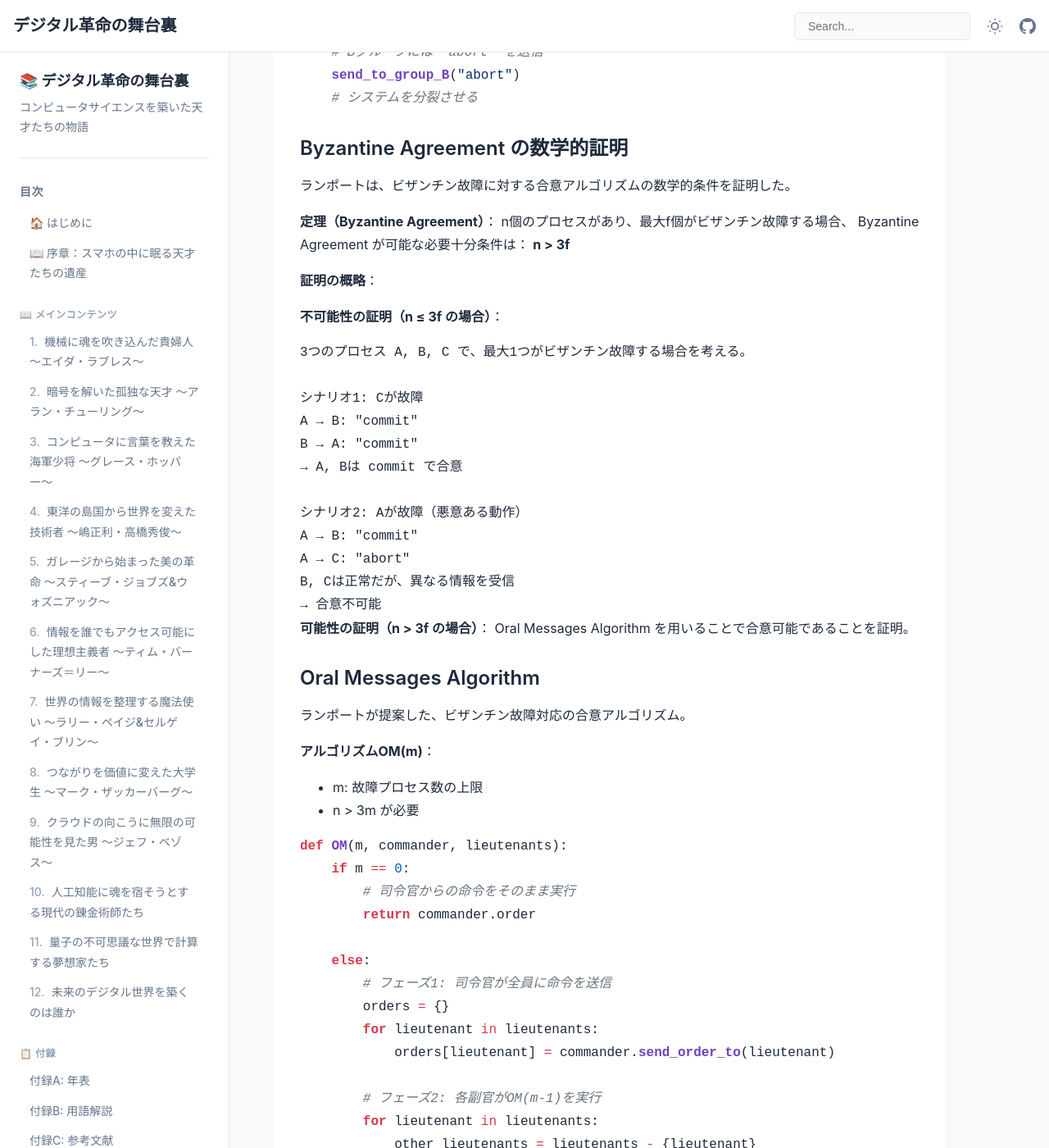
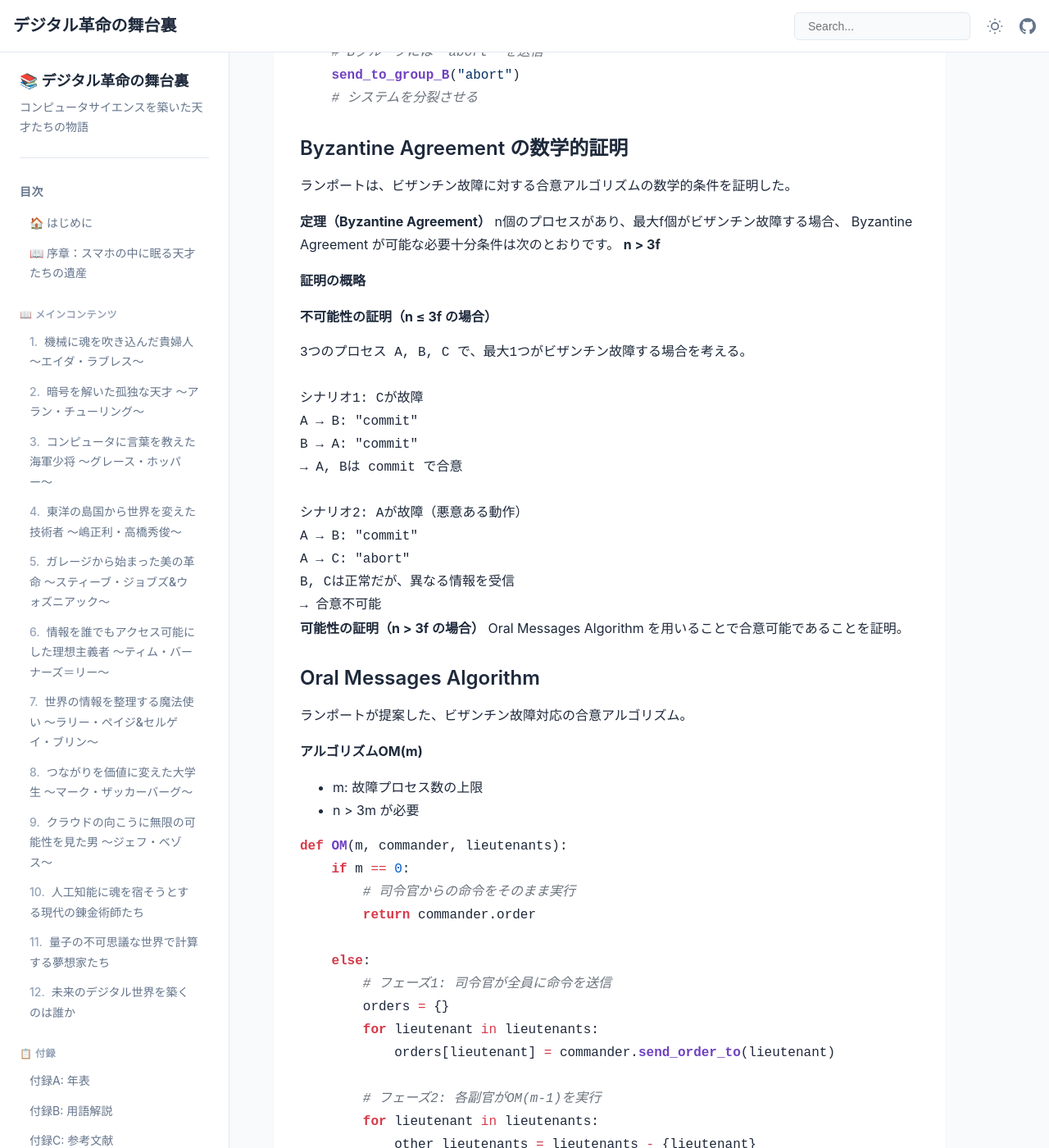
Before and after one commit to itdojp/cs-visionaries-book, a Jekyll site: the page built from docs/chapters/chapter14.md, in a window 1280 px wide and 1400 px high, scrolled down 8578 px. Shown: the whole window at 82% size. Built offline with Jekyll 4.4.1, drawn with Linux system fonts in a browser that asks for light colours; some of the changed text lies outside the part shown.

Commit message:
Stage3: 表現・スタイル微調整（第14章） (#66)
* feat(stage3): 第14章 表現・スタイル微調整

* docs: Proof of Stake の誤記を修正

````diff
--- a/docs/chapters/chapter14.md
+++ b/docs/chapters/chapter14.md
@@ -6,7 +6,7 @@ title: "第14章：分散システムに数学的厳密性をもたらした理
 
 # 第14章：分散システムに数学的厳密性をもたらした理論家
 
-## 〜レスリー・ランポート（1941-）〜
+## 〜レスリー・ランポート（1941〜）〜
 
 ### ドラマチックな導入
 
@@ -34,7 +34,7 @@ title: "第14章：分散システムに数学的厳密性をもたらした理
 
 高校卒業後、ランポートはマサチューセッツ州のブランダイス大学に進学し、数学を専攻した。1960年に学士号を取得後、同大学院で数学の研究を続けた。
 
-**学生時代の研究分野**：
+**学生時代の研究分野**
 - **位相幾何学**：空間の性質を研究する抽象数学
 - **代数的位相数学**：代数学と幾何学の融合分野
 - **論理学**：数学的推論の基盤理論
@@ -42,7 +42,7 @@ title: "第14章：分散システムに数学的厳密性をもたらした理
 
 1972年、ランポートは「Abelian Group Action on Trees（木に対するアーベル群の作用）」という論文で博士号を取得した。これは非常に抽象的な純粋数学の研究だった。
 
-**ランポートの数学的特徴**：
+**ランポートの数学的特徴**
 - **形式化への執着**：曖昧な記述を許さず、すべてを数学的に定式化
 - **厳密な証明**：直感的説明ではなく、論理的証明を重視
 - **抽象化能力**：複雑な現実問題を単純な数学構造で捉える
@@ -56,7 +56,7 @@ title: "第14章：分散システムに数学的厳密性をもたらした理
 
 「最初は数学の知識がコンピュータに役立つとは思わなかった。しかし、プログラムやシステムを分析する過程で、数学的思考が極めて重要だということを発見した」—後にランポートはこう振り返っている。
 
-**コンピュータ分野での初期の仕事**：
+**コンピュータ分野での初期の仕事**
 - **ソフトウェア検証**：プログラムの正しさを数学的に証明
 - **システム分析**：複雑なシステムの動作を数学的にモデル化
 - **アルゴリズム設計**：効率的かつ正しいアルゴリズムの開発
@@ -66,12 +66,12 @@ title: "第14章：分散システムに数学的厳密性をもたらした理
 
 1970年代後半、ランポートはマルチプロセッサシステム（複数のCPUを持つコンピュータ）の研究に関わった。ここで、彼は重要な問題に気づいた。
 
-**単一プロセッサシステム（従来）**：
+**単一プロセッサシステム（従来）**
 - 命令は一つずつ順次実行される
 - 実行順序は明確で予測可能
 - プログラムの動作を理解・証明することは比較的容易
 
-**マルチプロセッサシステム（新しい課題）**：
+**マルチプロセッサシステム（新しい課題）**
 - 複数の処理が並行実行される
 - 処理の順序や結果が実行毎に変わる可能性
 - プログラムの動作を予測・証明することが極めて困難
@@ -82,7 +82,7 @@ title: "第14章：分散システムに数学的厳密性をもたらした理
 
 1978年、ランポートはSRIインターナショナルに移籍した。ここで彼は、より大きな問題に直面した。ネットワークで接続された複数のコンピュータから構成される「分散システム」である。
 
-**分散システム特有の課題**：
+**分散システム特有の課題**
 - **ネットワーク遅延**：メッセージ送信に時間がかかる
 - **パーシャル故障**：一部のマシンが故障しても全体は動作継続
 - **非同期性**：各マシンは独立したクロックで動作
@@ -92,7 +92,7 @@ title: "第14章：分散システムに数学的厳密性をもたらした理
 
 当時の分散システム研究は、主に実装中心だった。動作するシステムを作ることが優先され、理論的基盤は後回しにされていた。しかし、ランポートは逆のアプローチを取った。
 
-**ランポートのアプローチ**：
+**ランポートのアプローチ**
 1. **理論の確立**：まず数学的に厳密な理論を構築
 2. **証明の実行**：理論の正しさを数学的に証明
 3. **実装への応用**：理論に基づく実装手法の提案
@@ -108,7 +108,7 @@ title: "第14章：分散システムに数学的厳密性をもたらした理
 
 分散システムの最も基本的な問題は「同時性（simultaneity）」である。「AというイベントとBというイベントは同時に起こったのか？」という問いに答えることが、意外に困難だった。
 
-**単一マシンでの同時性**：
+**単一マシンでの同時性**
 ```
 CPU Clock: 1000, 1001, 1002, 1003...
 Event A: 1001
@@ -116,7 +116,7 @@ Event B: 1003
 → AはBより先に起こった（明確）
 ```
 
-**分散システムでの問題**：
+**分散システムでの問題**
 ```
 マシン1 Clock: 1000, 1001, 1002...
 マシン2 Clock: 2000, 2001, 2002...
@@ -131,11 +131,11 @@ Event B (マシン2): 2001
 
 ランポートは、物理学者アインシュタインの特殊相対性理論からヒントを得た。特殊相対性理論では、「光速より速い情報伝達は不可能」という制約から、因果関係に基づく時間概念を導出している。
 
-**ランポートの洞察**：
+**ランポートの洞察**
 分散システムでも同様に、「メッセージ送信より速い情報伝達は不可能」という制約から、因果関係に基づく時間を定義できる。
 
-**Happens-Before関係（起こる前関係）**：
-イベントAがイベントBの「前に起こった」と言えるのは、以下の場合のみ：
+**Happens-Before関係（起こる前関係）**
+イベントAがイベントBの「前に起こった」と言えるのは、以下の場合のみです。
 
 1. **同一プロセス内の順序**：AとBが同じプロセス内で起こり、プログラム順序でAがBより前
 2. **メッセージ送受信**：AがメッセージXの送信、BがメッセージXの受信
@@ -158,12 +158,12 @@ A→D (推移性: A→C→D)
 
 Happens-Before関係を実装するため、ランポートは「論理クロック」アルゴリズムを開発した。
 
-**アルゴリズムの規則**：
+**アルゴリズムの規則**
 1. **内部イベント**：プロセス内でイベント発生時、論理クロック++
 2. **送信イベント**：メッセージ送信時、論理クロックをメッセージに添付
 3. **受信イベント**：メッセージ受信時、max(自分の論理クロック, 受信メッセージのクロック) + 1
 
-**動作例**：
+**動作例**
 ```
 プロセス1: 1 --2-- 3 ----4----->
               |         |
@@ -180,10 +180,10 @@ Happens-Before関係を実装するため、ランポートは「論理クロッ
 
 ランポートタイムスタンプは全順序を提供するが、因果関係を完全に保存するには不十分だった。この問題を解決するため、ランポートはベクタークロックを提案した。
 
-**ベクタークロックの概念**：
+**ベクタークロックの概念**
 N個のプロセスがある分散システムでは、各プロセスがN次元のベクトル[T1, T2, ..., TN]を維持。
 
-**アルゴリズム**：
+**アルゴリズム**
 ```python
 # プロセスiの場合
 vector_clock[i] = 0  # 初期化
@@ -201,7 +201,7 @@ def receive_message(received_vector):
     vector_clock[i] += 1
 ```
 
-**因果関係の判定**：
+**因果関係の判定**
 ```python
 def causally_before(v1, v2):
     # v1 → v2 (v1がv2より因果的に前) の条件：
@@ -222,24 +222,24 @@ def concurrent(v1, v2):
 
 ランポートが開発した論理時間の概念は、現代の分散システムで広く使用されている。
 
-**主要な応用例**：
+**主要な応用例**
 
-**分散データベース**：
+**分散データベース**
 - **因果一貫性**：因果関係のある更新は全サイトで同じ順序で適用
 - **スナップショット分離**：過去の一貫した状態の読み取り
 - **分散トランザクション**：複数サイトでの原子性保証
 
-**分散ファイルシステム**：
+**分散ファイルシステム**
 - **バージョン管理**：ファイル更新の因果関係追跡
 - **競合検出**：並行更新の検出と解決
 - **同期最適化**：因果関係に基づく効率的同期
 
-**メッセージング系システム**：
+**メッセージング系システム**
 - **順序保証**：因果関係を保持したメッセージ配信
 - **重複排除**：論理タイムスタンプによる重複検出
 - **パーティション耐性**：ネットワーク分断時の一貫性維持
 
-**ブロックチェーン技術**：
+**ブロックチェーン技術**
 - **イベント順序**：トランザクションの因果関係追跡
 - **フォーク検出**：並行するチェーンの識別
 - **コンセンサス最適化**：因果関係に基づく効率的合意
@@ -252,7 +252,7 @@ def concurrent(v1, v2):
 
 1982年、ランポートは分散システムの信頼性に関する最も重要な理論的問題を定式化した。「The Byzantine Generals Problem（ビザンチン将軍問題）」である。
 
-**問題設定**：
+**問題設定**
 ```
 ビザンチン帝国の将軍たちが、敵の都市を包囲している。
 - n人の将軍がいる
@@ -264,7 +264,7 @@ def concurrent(v1, v2):
 裏切り者がいても、忠実な将軍たちが同じ行動を取れるか？
 ```
 
-**現実のシステムでの対応**：
+**現実のシステムでの対応**
 ```
 将軍      ↔ プロセッサ/サーバー
 裏切り者  ↔ 故障・悪意あるノード
@@ -276,25 +276,25 @@ def concurrent(v1, v2):
 
 ランポートは、分散システムで起こりうる故障を数学的に分類した。
 
-**故障の種類**：
+**故障の種類**
 
-**Crash Fault（クラッシュ故障）**：
+**Crash Fault（クラッシュ故障）**
 - プロセスが突然停止する
 - 停止前は正常動作
 - 停止後は応答なし
 
-**Omission Fault（省略故障）**：
+**Omission Fault（省略故障）**
 - メッセージの送信・受信を省略
 - 処理自体は正常
 - 一部通信のみ失敗
 
-**Byzantine Fault（ビザンチン故障）**：
+**Byzantine Fault（ビザンチン故障）**
 - 任意の異常動作
 - 悪意のある動作も含む
 - 間違った情報の送信
 - プロトコルの意図的な違反
 
-**Byzantine故障の危険性**：
+**Byzantine故障の危険性**
 ```python
 # 正常なノード
 def consensus_algorithm():
@@ -316,14 +316,14 @@ def malicious_algorithm():
 
 ランポートは、ビザンチン故障に対する合意アルゴリズムの数学的条件を証明した。
 
-**定理（Byzantine Agreement）**：
+**定理（Byzantine Agreement）**
 n個のプロセスがあり、最大f個がビザンチン故障する場合、
-Byzantine Agreement が可能な必要十分条件は：
+Byzantine Agreement が可能な必要十分条件は次のとおりです。
 **n > 3f**
 
-**証明の概略**：
+**証明の概略**
 
-**不可能性の証明（n ≤ 3f の場合）**：
+**不可能性の証明（n ≤ 3f の場合）**
 ```
 3つのプロセス A, B, C で、最大1つがビザンチン故障する場合を考える。
 
@@ -339,14 +339,14 @@ B, Cは正常だが、異なる情報を受信
 → 合意不可能
 ```
 
-**可能性の証明（n > 3f の場合）**：
+**可能性の証明（n > 3f の場合）**
 Oral Messages Algorithm を用いることで合意可能であることを証明。
 
 ### Oral Messages Algorithm
 
 ランポートが提案した、ビザンチン故障対応の合意アルゴリズム。
 
-**アルゴリズムOM(m)**：
+**アルゴリズムOM(m)**
 - m: 故障プロセス数の上限
 - n > 3m が必要
 
@@ -371,7 +371,7 @@ def OM(m, commander, lieutenants):
         return majority_vote(orders.values())
 ```
 
-**アルゴリズムの動作例（n=4, f=1）**：
+**アルゴリズムの動作例（n=4, f=1）**
 ```
 司令官: "攻撃"
 副官A, B, C に送信
@@ -392,19 +392,19 @@ C → A: "攻撃", C → B: "攻撃"
 
 ランポートのByzantine Agreement理論は、現代のブロックチェーン技術の基盤となっている。
 
-**Bitcoin の場合**：
+**Bitcoin の場合**
 - **プロセス**: マイナー（採掘者）
 - **Byzantine故障**: 悪意のあるマイナー
 - **合意対象**: 次のブロック内容
 - **閾値**: 51%攻撃防止（n > 2f）
 
-**Ethereum 2.0 の場合**：
+**Ethereum 2.0 の場合**
 - **プロセス**: バリデーター
 - **故障モデル**: Byzantine Fault Tolerance（BFT）
 - **合意アルゴリズム**: Casper（ランポート理論ベース）
 - **閾値**: 2/3超のバリデーターが正常
 
-**Hyperledger Fabric の場合**：
+**Hyperledger Fabric の場合**
 - **プロセス**: 組織のピア
 - **故障対応**: Practical Byzantine Fault Tolerance（PBFT）
 - **性能**: O(n²) 通信複雑度
@@ -414,7 +414,7 @@ C → A: "攻撃", C → B: "攻撃"
 
 近年、ランポートは量子コンピューティング時代のByzantine問題にも取り組んでいる。
 
-**量子Byzantine問題**：
+**量子Byzantine問題**
 - **量子もつれ**: ノード間の量子相関
 - **量子測定**: 観測による状態変化
 - **量子エラー訂正**: 量子ビット誤り対応
@@ -428,9 +428,9 @@ C → A: "攻撃", C → B: "攻撃"
 
 ### 分散合意問題の実用化
 
-1980年代後半、ランポートは理論的な成果を実用的なシステムに応用する方法を模索していた。Byzantine Agreement は数学的に美しいが、実際のシステムでは以下の問題があった：
+1980年代後半、ランポートは理論的な成果を実用的なシステムに応用する方法を模索していた。Byzantine Agreement は数学的に美しいが、実際のシステムでは次の問題があった。
 
-**実用上の課題**：
+**実用上の課題**
 - **計算量**: O(n^f) の指数的複雑度
 - **通信量**: 大量のメッセージ交換が必要
 - **故障仮定**: ビザンチン故障は現実では稀
@@ -442,13 +442,13 @@ C → A: "攻撃", C → B: "攻撃"
 
 ランポートは、古代ギリシャのPaxos島での議会制度をモデルに、新しい合意アルゴリズムを着想した。
 
-**Paxos島の議会制度（ランポートの設定）**：
+**Paxos島の議会制度（ランポートの設定）**
 - **議員**: 頻繁に島を離れる（クラッシュ故障）
 - **メッセンジャー**: メッセージが失われる可能性
 - **法案**: 一つの提案について合意が必要
 - **要求**: 多数決で決定、後から参加した議員も同じ決定を知れる
 
-**現実システムとの対応**：
+**現実システムとの対応**
 - **議員** → **プロセス・サーバー**
 - **島を離れる** → **クラッシュ故障・ネットワーク分断**
 - **法案** → **データベース更新・設定変更**
@@ -456,12 +456,12 @@ C → A: "攻撃", C → B: "攻撃"
 
 ### Basic Paxos Protocol
 
-**登場人物**：
+**登場人物**
 - **Proposer**: 提案者（クライアント）
 - **Acceptor**: 受諾者（レプリカサーバー）
 - **Learner**: 学習者（結果を知りたいプロセス）
 
-**プロトコルの2段階**：
+**プロトコルの2段階**
 
 **Phase 1: Prepare**
 ```
@@ -490,7 +490,7 @@ else:
     return Reject
 ```
 
-**動作例**：
+**動作例**
 ```
 時刻0: システム開始
 Proposer A: 値 "X" を提案したい
@@ -517,15 +517,15 @@ Acceptor1,2,3: Accepted(2, "X")
 
 ### Paxos の数学的性質
 
-**安全性（Safety）**：
+**安全性（Safety）**
 - 異なる値が同時に合意されることはない
 - 一度合意された値は永続的
 
-**生存性（Liveness）**：
+**生存性（Liveness）**
 - 過半数のプロセスが生きている限り、最終的に合意に到達
 - ただし、同時提案者がいると「活性（liveness）問題」が発生する可能性
 
-**数学的証明のポイント**：
+**数学的証明のポイント**
 ```
 定理: 二つの異なる値v1, v2が合意されることはない
 
@@ -548,12 +548,12 @@ Phase2で、Proposerは受信した最大round値を使用
 
 Basic Paxosは単一の値の合意だが、実際のシステムでは連続的な決定が必要。Multi-Paxos がこの問題を解決。
 
-**Multi-Paxos の改良**：
+**Multi-Paxos の改良**
 - **Leader選出**: 一つのProposerを選出し、Phase1を省略
 - **パイプライニング**: 複数の提案を並行処理
 - **ログレプリケーション**: 順序付きの操作列を複製
 
-**疑似コード（簡略版）**：
+**疑似コード（簡略版）**
 ```python
 class MultiPaxos:
     def __init__(self):
@@ -575,22 +575,22 @@ class MultiPaxos:
 
 ### Paxos の現実世界での採用
 
-**Google Chubby**：
+**Google Chubby**
 - 分散ロックサービス
 - Google内部インフラの基盤
 - BigTable、MapReduce等で使用
 
-**Apache Zookeeper**：
+**Apache Zookeeper**
 - Yahoo!が開発（現Apache Foundation）
 - Hadoop、Kafka、Solr等の協調サービス
 - 設定管理、リーダー選出、分散同期
 
-**etcd**：
+**etcd**
 - Kubernetes のバックエンドストレージ
 - CoreOSが開発
 - Raftアルゴリズム（Paxos派生）を使用
 
-**Microsoft Cosmos DB**：
+**Microsoft Cosmos DB**
 - グローバル分散データベース
 - Multi-Paxos変種を使用
 - 99.999%可用性を保証
@@ -603,7 +603,7 @@ class MultiPaxos:
 
 分散システムの複雑化に伴い、ランポートは新しい問題に直面した。「正しいアルゴリズムを設計したつもりでも、実装でバグが入り込む」という現象である。
 
-**従来の問題**：
+**従来の問題**
 - **曖昧な仕様**: 自然言語による不正確な記述
 - **実装ギャップ**: 設計と実装の不整合
 - **テスト限界**: すべての実行パターンをテストできない
@@ -615,9 +615,9 @@ class MultiPaxos:
 
 1999年、ランポートは時制論理に基づく仕様記述言語「TLA+」を発表した。
 
-**TLA+ の基本概念**：
+**TLA+ の基本概念**
 
-**Action（アクション）**：
+**Action（アクション）**
 システムの状態を変更する原子的操作
 ```tla
 Next ==
@@ -626,7 +626,7 @@ Next ==
   \/ CrashProcess(process)
 ```
 
-**Temporal Formula（時制式）**：
+**Temporal Formula（時制式）**
 時間経過に伴う性質の記述
 ```tla
 Spec == Init /\ [][Next]_vars /\ Liveness
@@ -636,7 +636,7 @@ Liveness: <>P       "最終的にPが成り立つ"
 Fairness: []<>P     "無限にしばしばPが成り立つ"
 ```
 
-**PlusCal Algorithm Language**：
+**PlusCal Algorithm Language**
 より直感的な擬似コード風記述
 ```pluscal
 algorithm Transfer {
@@ -651,7 +651,7 @@ algorithm Transfer {
 
 ### TLA+ による分散アルゴリズム検証
 
-**Paxosアルゴリズムの検証例**：
+**Paxosアルゴリズムの検証例**
 
 ```tla
 ---- MODULE Paxos ----
@@ -695,13 +695,13 @@ Spec == Init /\ [][Next]_vars /\ Fairness
 
 TLA+仕様を自動検証するため、ランポートは「TLC（TLA+ Checker）」を開発。
 
-**検証機能**：
+**検証機能**
 - **安全性検査**: 不正状態に到達しないかチェック
 - **活性検査**: デッドロック・活性問題の検出
 - **不変条件検査**: 常に満たすべき条件の検証
 - **網羅探索**: 全ての実行可能パスを探索
 
-**検証例**：
+**検証例**
 ```bash
 # 設定ファイル（Paxos.cfg）
 CONSTANTS
@@ -729,22 +729,22 @@ Model checking completed. No error has been found.
 
 ### 産業界での採用事例
 
-**Amazon Web Services**：
+**Amazon Web Services**
 - DynamoDB の分散プロトコル検証
 - S3 の一貫性アルゴリズム設計
 - EBS の複製メカニズム検証
 
-**Microsoft**：
+**Microsoft**
 - Azure Cosmos DBの分散トランザクション
 - Service Fabricの信頼性検証
 - Xboxライブの分散システム
 
-**MongoDB**：
+**MongoDB**
 - レプリカセットプロトコル検証
 - シャーディング機構の正当性証明
 - 分散トランザクション設計
 
-**実際の成果例**：
+**実際の成果例**
 ```
 Amazon DynamoDBチームの報告:
 「TLA+により、設計段階で35個の重要なバグを発見。
@@ -754,19 +754,19 @@ Amazon DynamoDBチームの報告:
 
 ### 教育現場での活用
 
-**MIT**：
+**MIT**
 - 6.824 Distributed Systems コースで使用
 - 学生がRaft、MapReduce等を形式検証
 
-**Carnegie Mellon University**：
+**Carnegie Mellon University**
 - 15-440 Distributed Systems で導入
 - 分散アルゴリズムの理論的理解促進
 
-**University of Washington**：
+**University of Washington**
 - CSE 552 で大規模システム設計に活用
 - 産業界との連携プロジェクト
 
-**オンライン教育**：
+**オンライン教育**
 - "Learn TLA+" 公式チュートリアル
 - YouTube での実践的解説動画
 - GitHub での豊富なサンプルコード
@@ -777,7 +777,7 @@ Amazon DynamoDBチームの報告:
 
 ### マイクロサービスアーキテクチャの理論基盤
 
-**従来のモノリシック設計**：
+**従来のモノリシック設計**
 ```
 単一アプリケーション
 ├── User Service
@@ -786,7 +786,7 @@ Amazon DynamoDBチームの報告:
 └── Inventory Service
 ```
 
-**マイクロサービス設計**：
+**マイクロサービス設計**
 ```
 User Service ←→ API Gateway ←→ Order Service
      ↕                              ↕
@@ -795,7 +795,7 @@ Authentication Service     Payment Service
                           Inventory Service
 ```
 
-**ランポート理論の適用**：
+**ランポート理論の適用**
 - **因果一貫性**: サービス間の操作順序保証
 - **分散トランザクション**: 複数サービスの原子性
 - **Byzantine耐性**: 悪意あるサービス対応
@@ -805,7 +805,7 @@ Authentication Service     Payment Service
 
 Kubernetes の分散システム設計にランポート理論が深く影響。
 
-**etcdでの分散合意**：
+**etcdでの分散合意**
 ```yaml
 apiVersion: v1
 kind: ConfigMap
@@ -849,24 +849,24 @@ Committer Nodes (Storage):
 
 ### クラウドコンピューティングの基盤
 
-**Google Spanner**：
+**Google Spanner**
 - **TrueTime API**: 物理時間とランポート時間の統合
 - **分散トランザクション**: 地球規模での ACID保証
 - **外部一貫性**: 因果関係を保った一貫性
 
-**Amazon DynamoDB**：
+**Amazon DynamoDB**
 - **Eventually Consistent**: 最終的一貫性モデル
 - **Cross-region replication**: 地理的複製の一貫性
 - **Auto-scaling**: 負荷に応じた動的スケーリング
 
-**Microsoft Cosmos DB**：
+**Microsoft Cosmos DB**
 - **Multi-model consistency**: 5段階の一貫性レベル
 - **Global distribution**: 世界規模での低遅延アクセス
 - **Conflict resolution**: 競合解決ポリシー
 
 ### エッジコンピューティングと5G
 
-**エッジ環境での分散合意**：
+**エッジ環境での分散合意**
 ```
 Cloud Data Center
        ↕ (High latency)
@@ -875,16 +875,16 @@ Edge Computing Node
 IoT Devices
 ```
 
-**課題と解決**：
+**課題と解決**
 - **ネットワーク分断**: Partition tolerance の強化
 - **低遅延要求**: Fast Paxos, EPaxos 等の高速プロトコル
 - **リソース制約**: 軽量版合意アルゴリズム
 
 ### AI/ML システムでの分散学習
 
-**分散機械学習でのランポート理論応用**：
+**分散機械学習でのランポート理論応用**
 
-**パラメータサーバー**：
+**パラメータサーバー**
 ```python
 # 分散SGD（確率的勾配降下）
 def distributed_sgd():
@@ -899,19 +899,19 @@ def distributed_sgd():
         broadcast(updated_parameters)
 ```
 
-**フェデレーテッド学習**：
+**フェデレーテッド学習**
 - **プライバシー保護**: 生データは各サイトに保持
 - **モデル集約**: 分散合意による安全なアグリゲーション
 - **Byzantine耐性**: 悪意あるクライアント対応
 
 ### 量子分散システム
 
-**量子ネットワーク**：
+**量子ネットワーク**
 - **量子もつれ**: 瞬時の情報共有（非局所性）
 - **量子テレポーテーション**: 量子状態の転送
 - **量子エラー訂正**: 量子ビット誤り対応
 
-**量子コンセンサス**：
+**量子コンセンサス**
 量子力学の性質を活用した新しい合意プロトコルの研究が進行中。古典的なFLP不可能性定理を量子的に克服する可能性。
 
 ---
````
Also changed, not shown: other parts of docs/chapters/chapter14.md (+4 -4 lines).
